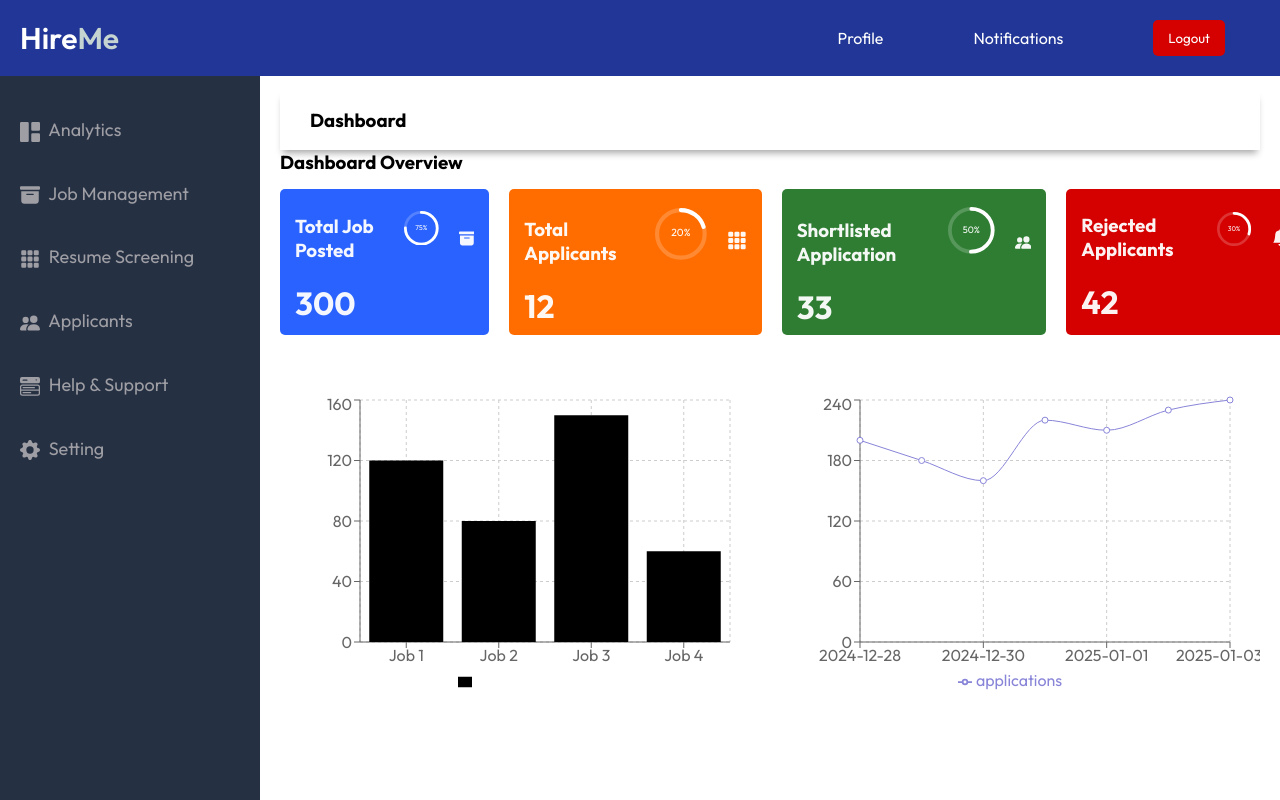
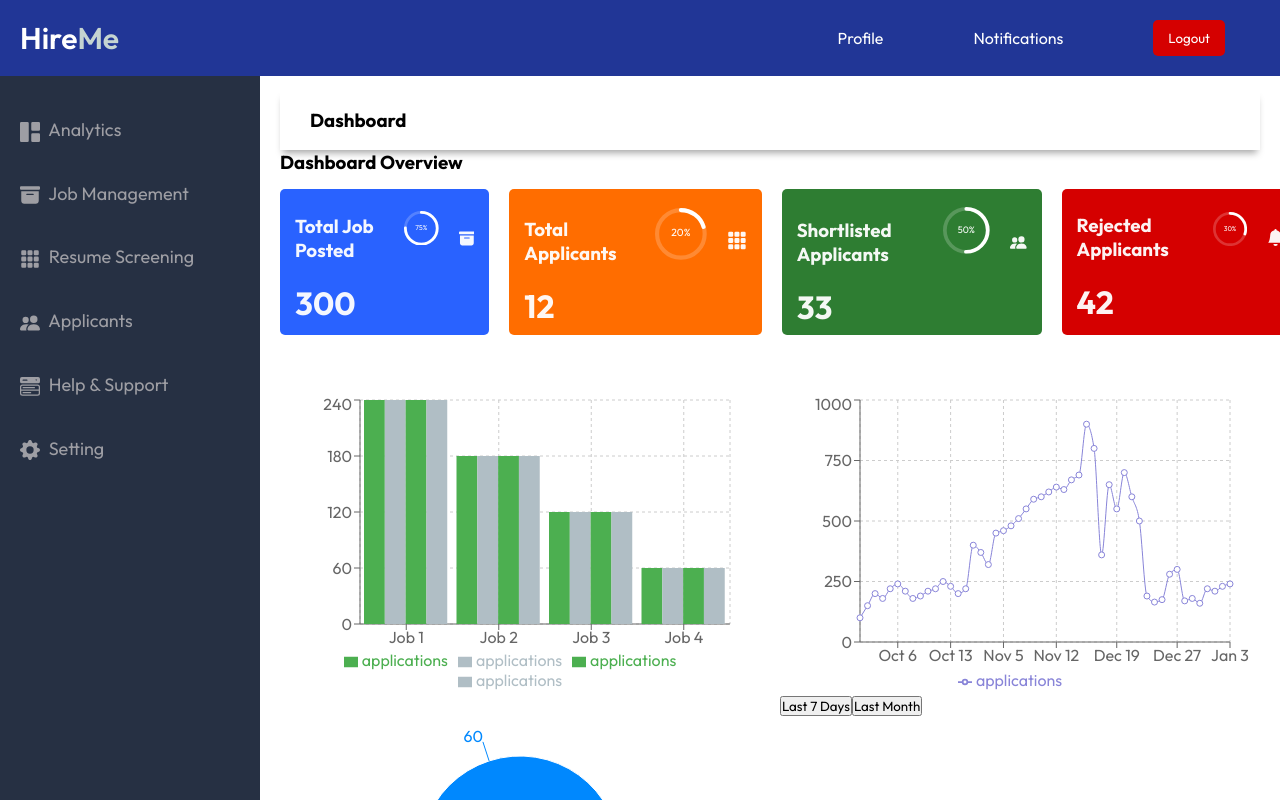
Before and after one commit to M-Talha-1/Resume-Screening-Web-App, a React (Vite) app in the folder frontend/: page /dashboard in a window 1280 px wide. Built offline with nearby package versions, Linux system fonts and the light colour scheme.

Commit message:
Add charts Dashboard

```diff
--- a/frontend/src/Pages/Dashboard/Dashboard.jsx
+++ b/frontend/src/Pages/Dashboard/Dashboard.jsx
@@ -19,6 +19,9 @@ import {
   ResponsiveContainer,
   LineChart,
   Line,
+  PieChart,
+  Pie,
+  Cell,
 } from "recharts";
 import { CircularProgressbar, buildStyles } from "react-circular-progressbar";
 import "react-circular-progressbar/dist/styles.css";
@@ -35,22 +38,75 @@ function Dashboard() {
     alerts: 30,
   });
 
+  const [resumeData, setResumeData] = useState({
+    screened: 60, // Dummy data for screened resumes
+    unscreened: 40, // Dummy data for unscreened resumes
+  });
+
+  const COLORS = ["#0088FE", "#FFBB28"]; // Pie chart segment colors
+
   // Dummy fetch simulation for job and trend data
   useEffect(() => {
     const fetchJobData = () => {
-      // Replace this with real API fetching logic
       setJobData([
-        { name: "Job 1", applications: 120, status: "Open" },
-        { name: "Job 2", applications: 80, status: "Closed" },
-        { name: "Job 3", applications: 150, status: "Open" },
+        { name: "Job 1", applications: 240, status: "Open" },
+        { name: "Job 2", applications: 180, status: "Closed" },
+        { name: "Job 3", applications: 120, status: "Open" },
         { name: "Job 4", applications: 60, status: "Closed" },
       ]);
     };
 
     const fetchTrendData = () => {
-      // Replace this with real API fetching logic
       setTrendData([
-        { date: "2024-12-28", applications: 200 },
+        // October Data
+        { date: "2024-10-01", applications: 100 },
+        { date: "2024-10-02", applications: 150 },
+        { date: "2024-10-03", applications: 200 },
+        { date: "2024-10-04", applications: 180 },
+        { date: "2024-10-05", applications: 220 },
+        { date: "2024-10-06", applications: 240 },
+        { date: "2024-10-07", applications: 210 },
+        { date: "2024-10-08", applications: 180 },
+        { date: "2024-10-09", applications: 190 },
+        { date: "2024-10-10", applications: 210 },
+        { date: "2024-10-11", applications: 220 },
+        { date: "2024-10-12", applications: 250 },
+        { date: "2024-10-13", applications: 230 },
+        { date: "2024-10-14", applications: 200 },
+        { date: "2024-10-15", applications: 220 },
+
+        // November Data
+        { date: "2024-11-01", applications: 400 },
+        { date: "2024-11-02", applications: 370 },
+        { date: "2024-11-03", applications: 320 },
+        { date: "2024-11-04", applications: 450 },
+        { date: "2024-11-05", applications: 460 },
+        { date: "2024-11-06", applications: 480 },
+        { date: "2024-11-07", applications: 510 },
+        { date: "2024-11-08", applications: 550 },
+        { date: "2024-11-09", applications: 590 },
+        { date: "2024-11-10", applications: 600 },
+        { date: "2024-11-11", applications: 620 },
+        { date: "2024-11-12", applications: 640 },
+        { date: "2024-11-13", applications: 630 },
+        { date: "2024-11-14", applications: 670 },
+        { date: "2024-11-15", applications: 690 },
+
+        // December Data
+        { date: "2024-12-15", applications: 900 },
+        { date: "2024-12-16", applications: 800 },
+        { date: "2024-12-17", applications: 360 },
+        { date: "2024-12-18", applications: 650 },
+        { date: "2024-12-19", applications: 550 },
+        { date: "2024-12-20", applications: 700 },
+        { date: "2024-12-21", applications: 600 },
+        { date: "2024-12-22", applications: 500 },
+        { date: "2024-12-23", applications: 190 },
+        { date: "2024-12-24", applications: 165 },
+        { date: "2024-12-25", applications: 175 },
+        { date: "2024-12-26", applications: 280 },
+        { date: "2024-12-27", applications: 300 },
+        { date: "2024-12-28", applications: 170 },
         { date: "2024-12-29", applications: 180 },
         { date: "2024-12-30", applications: 160 },
         { date: "2024-12-31", applications: 220 },
@@ -67,6 +123,28 @@ function Dashboard() {
   const handleSidebarToggle = () => {
     setOpenSidebarToggle(!openSidebarToggle);
   };
+
+  const filterTrendData = (range) => {
+    const now = new Date();
+    let filteredData;
+
+    if (range === "7days") {
+      const sevenDaysAgo = new Date(now.setDate(now.getDate() - 7));
+      filteredData = trendData.filter((d) => new Date(d.date) >= sevenDaysAgo);
+    } else if (range === "1month") {
+      const oneMonthAgo = new Date(now.setMonth(now.getMonth() - 1));
+      filteredData = trendData.filter((d) => new Date(d.date) >= oneMonthAgo);
+    } else {
+      filteredData = trendData;
+    }
+
+    setTrendData(filteredData);
+  };
+
+  const pieChartData = [
+    { name: "Screened Resumes", value: resumeData.screened },
+    { name: "Unscreened Resumes", value: resumeData.unscreened },
+  ];
 
   return (
     <div className="grid-container">
@@ -176,7 +254,7 @@ function Dashboard() {
           {/* Card 3 */}
           <div className="card" style={{ backgroundColor: "#2e7d32" }}>
             <div className="card-inner">
-              <h3>Shortlisted Application</h3>
+              <h3>Shortlisted Applicants</h3>
               <div style={{ width: "70px", height: "70px", margin: "10px 20px" }}>
                 <CircularProgressbar
                   value={progressValues.shortlisted}
@@ -217,31 +295,88 @@ function Dashboard() {
         <div className="charts">
           {/* Bar Chart */}
           <ResponsiveContainer width="100%" height={300}>
-            <BarChart data={jobData} margin={{ top: 5, right: 30, left: 20, bottom: 5 }}>
+            <BarChart
+              data={jobData}
+              margin={{ top: 5, right: 30, left: 20, bottom: 5 }}
+            >
               <CartesianGrid strokeDasharray="3 3" />
               <XAxis dataKey="name" />
               <YAxis />
               <Tooltip
-                formatter={(value, name, props) => [`Applications: ${value}`, `Status: ${props.payload.status}`]}
+                formatter={(value, name, props) => [
+                  `Applications: ${value}`,
+                  `Status: ${props.payload.status}`,
+                ]}
               />
               <Legend />
-              <Bar
-                dataKey="applications"
-                fill={(entry) => (entry.status === "Open" ? "#4CAF50" : "#B0BEC5")}
-              />
+              {jobData.map((entry, index) => (
+                <Bar
+                  key={index}
+                  dataKey="applications"
+                  fill={entry.status === "Open" ? "#4CAF50" : "#B0BEC5"}
+                  barSize={40}
+                />
+              ))}
             </BarChart>
           </ResponsiveContainer>
 
           {/* Line Chart */}
           <ResponsiveContainer width="100%" height={300}>
-            <LineChart data={trendData} margin={{ top: 5, right: 30, left: 20, bottom: 5 }}>
+            <LineChart
+              data={trendData}
+              margin={{ top: 5, right: 30, left: 20, bottom: 5 }}
+            >
               <CartesianGrid strokeDasharray="3 3" />
-              <XAxis dataKey="date" />
+              <XAxis
+                dataKey="date"
+                tickFormatter={(date) =>
+                  new Date(date).toLocaleDateString("en-US", {
+                    month: "short",
+                    day: "numeric",
+                  })
+                }
+              />
               <YAxis />
+              <Tooltip
+                formatter={(value, name) => [`Applications: ${value}`, "Date"]}
+              />
+              <Legend />
+              <Line
+                type="monotone"
+                dataKey="applications"
+                stroke="#8884d8"
+                activeDot={{ r: 8 }}
+              />
+            </LineChart>  <div>
+            <button onClick={() => filterTrendData("7days")}>Last 7 Days</button>
+            <button onClick={() => filterTrendData("1month")}>
+              Last Month
+            </button>
+          </div>
+          </ResponsiveContainer>
+
+
+
+          {/* Pie Chart */}
+          <ResponsiveContainer width="100%" height={300}>
+            <PieChart>
+              <Pie
+                data={pieChartData}
+                dataKey="value"
+                nameKey="name"
+                cx="50%"
+                cy="50%"
+                outerRadius={100}
+                fill="#8884d8"
+                label
+              >
+                {pieChartData.map((entry, index) => (
+                  <Cell key={`cell-${index}`} fill={COLORS[index]} />
+                ))}
+              </Pie>
               <Tooltip />
               <Legend />
-              <Line type="monotone" dataKey="applications" stroke="#8884d8" activeDot={{ r: 8 }} />
-            </LineChart>
+            </PieChart>
           </ResponsiveContainer>
         </div>
       </main>
```
